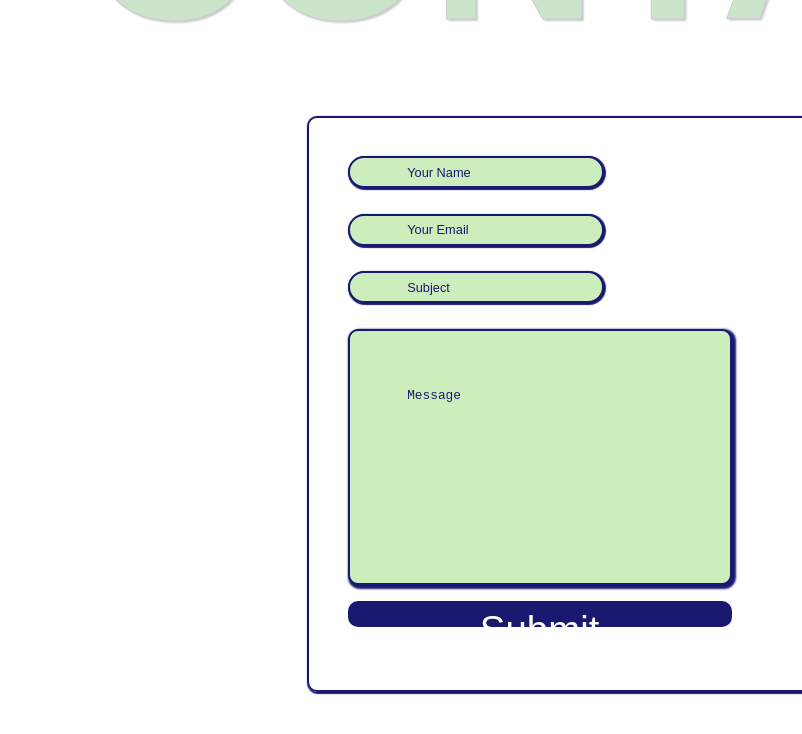
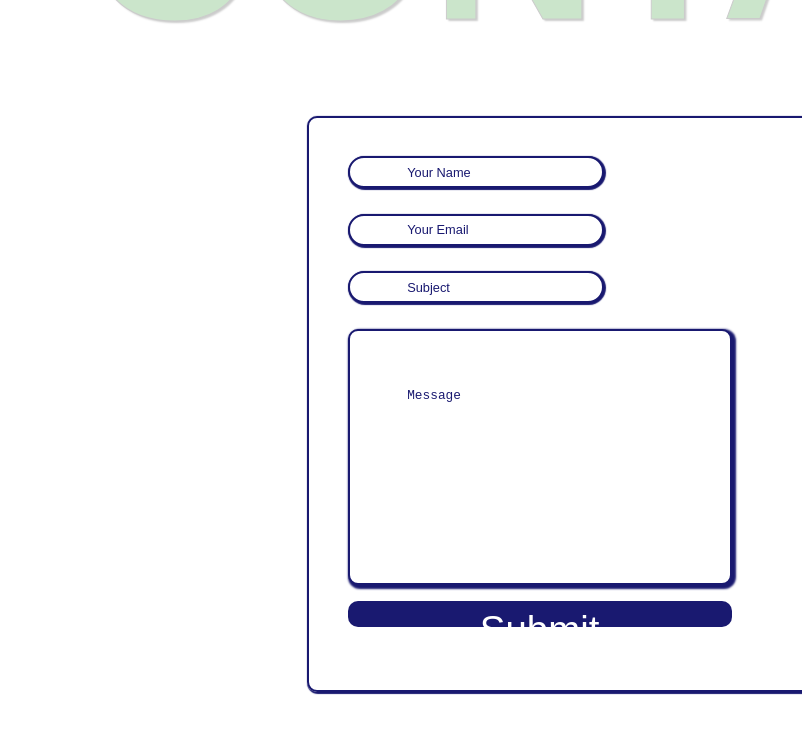
Before and after one commit to harshruhela2511/Portfolio1, a plain HTML site: page index.html in a window 1280 px wide. Shown: the part 6677-7411 px from the top of the page, 0-802 px from the left. Drawn offline with Linux system fonts and the light colour scheme.

Commit message:
updates done

```diff
--- a/style.css
+++ b/style.css
@@ -639,7 +639,7 @@ input{
     margin:1vw;
     padding: 0.5vw;
     border-radius: 20px;
-    background-color: rgb(204, 238, 188);
+    background-color: white;
     border:2px solid midnightblue;
     box-shadow: 1px 1px 1px 1px midnightblue;
 }
@@ -655,7 +655,7 @@ textarea{
     height: 20vw;
     margin-top: 1vw;
     box-shadow: 2px 2px 2px 2px midnightblue;
-    background-color: rgb(204, 238, 188);
+    background-color: white;
     border:2px solid midnightblue;
     outline: none;
     margin-left: 1vw;
```
